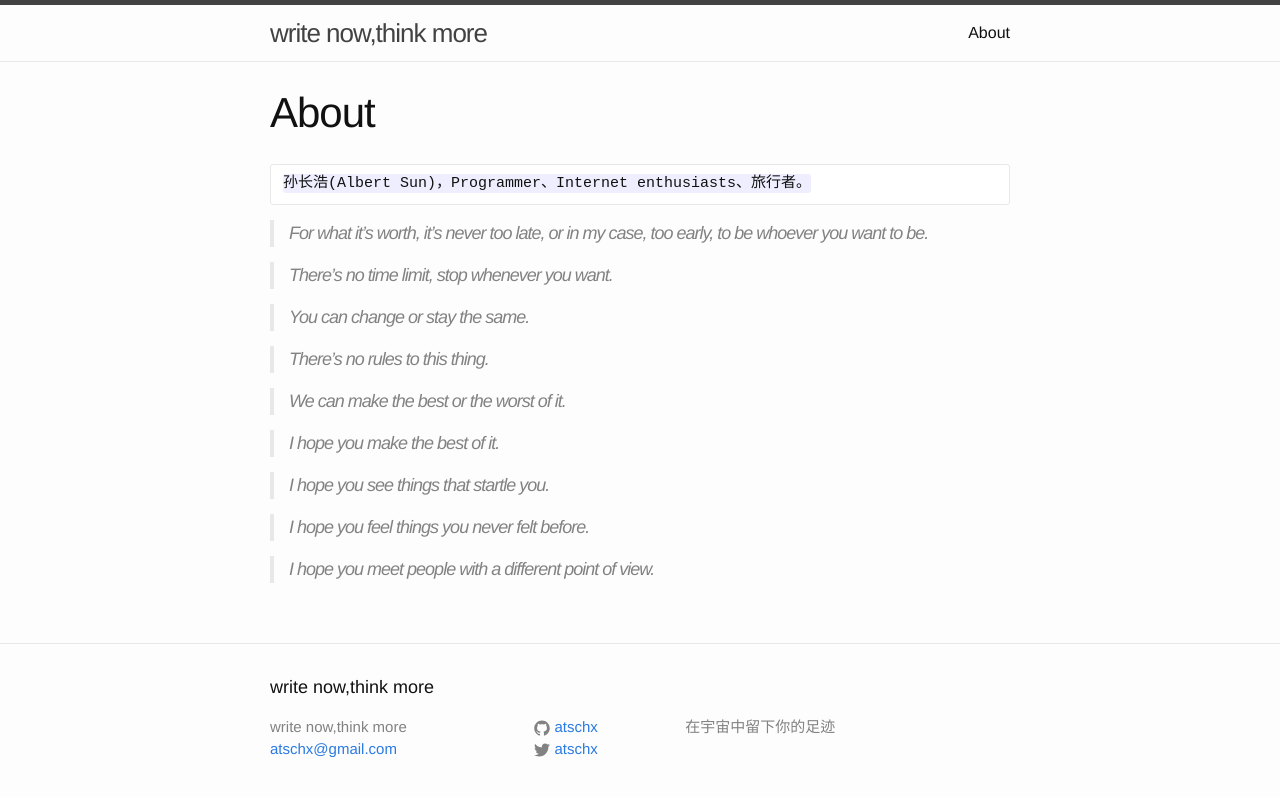
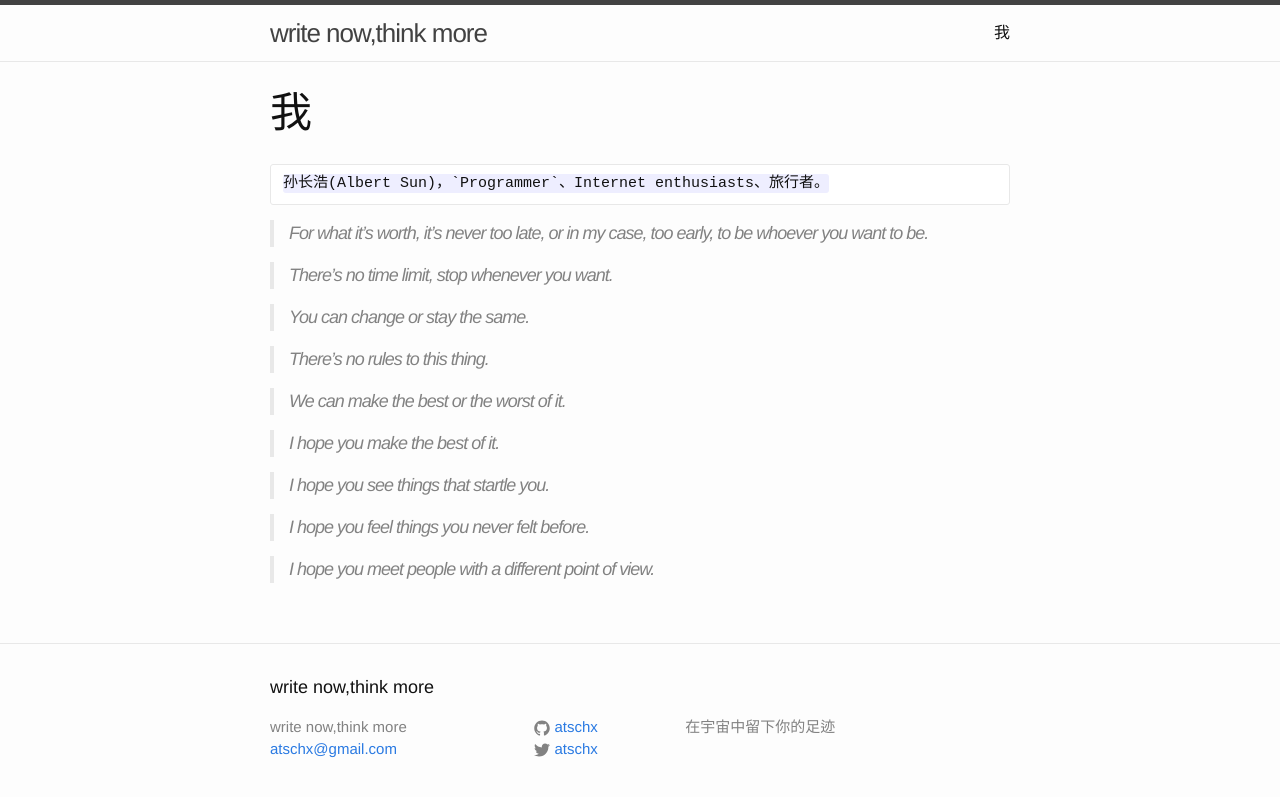
Before and after one commit to atschx/atschx.github.io, a Jekyll site: the page built from about.md, in a window 1280 px wide. Shown: the top 797 px of the page. Built offline with Jekyll 4.4.1, drawn with Linux system fonts in a browser that asks for light colours.

Commit message:
update me

````diff
--- a/about.md
+++ b/about.md
@@ -1,11 +1,11 @@
 ---
 layout: page
-title: About
-permalink: /about/
+title: 我
+permalink: /me/
 ---
 
 ```
-孙长浩(Albert Sun)，Programmer、Internet enthusiasts、旅行者。
+孙长浩(Albert Sun)，`Programmer`、Internet enthusiasts、旅行者。
 ```
 
 > For what it's worth, it's never too late, or in my case, too early, to be whoever you want to be.
````
